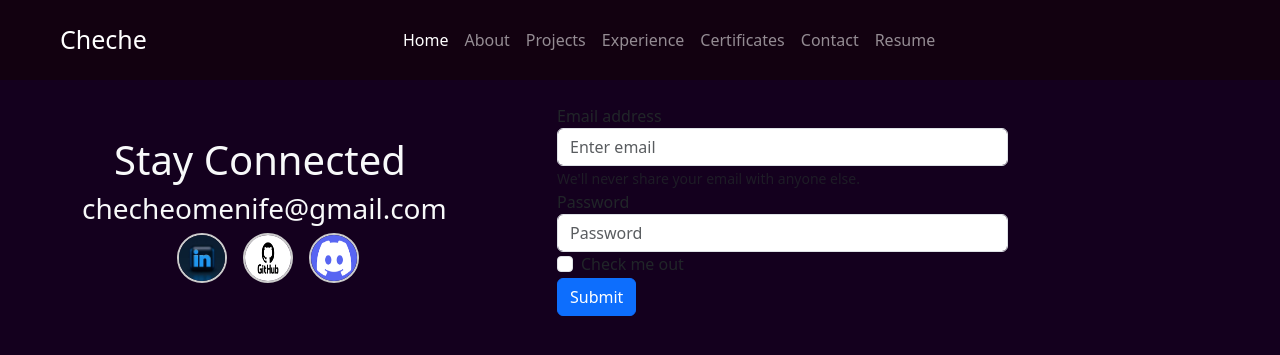
After one commit to Xcheche/django_portfolio, a Django app: page /contact/ in a window 1280 px wide. The commit adds this page. Shown: the top 355 px of the page. Run offline with Django 5.2, Linux system fonts and the light colour scheme.

Commit message:
contact page in progress

```diff
--- /dev/null
+++ b/resume/templates/contact.html
@@ -0,0 +1,56 @@
+{% extends 'base.html' %} <br />
+{% load static %} <br />
+{% block content1 %}
+<div class="row my-2">
+  <div class="col-4 text-center my-5 text-light">
+    <h1>Stay Connected</h1>
+    <h3>checheomenife@gmail.com</h3>
+    <div class="d-flex justify-content-center align-items-center">
+      <a href="https://linkedin.com">
+        <img src="{% static 'images/linkedin.jpeg' %}" alt="linkedin"width"50"
+        height="50" class="social_links ms-3" >
+      </a>
+      <a href="https://github.com">
+        <img src="{% static 'images/github.png' %}" alt="github"width"45"
+        height="50" class="social_links ms-3" >
+      </a>
+      <a href="https://discord.com">
+        <img src="{% static 'images/discord.png' %}" alt="discord"width"45"
+        height="50" class="social_links ms-3" >
+      </a>
+    </div>
+  </div>
+  <div class="col-5 offset-1 mt-3">
+    <form>
+      <div class="form-group">
+        <label for="exampleInputEmail1">Email address</label>
+        <input
+          type="email"
+          class="form-control"
+          id="exampleInputEmail1"
+          aria-describedby="emailHelp"
+          placeholder="Enter email"
+        />
+        <small id="emailHelp" class="form-text text-muted"
+          >We'll never share your email with anyone else.</small
+        >
+      </div>
+      <div class="form-group">
+        <label for="exampleInputPassword1">Password</label>
+        <input
+          type="Email"
+          class="form-control"
+          id="exampleInputPassword1"
+          placeholder="Password"
+        />
+      </div>
+      <div class="form-check">
+        <input type="checkbox" class="form-check-input" id="exampleCheck1" />
+        <label class="form-check-label" for="exampleCheck1">Check me out</label>
+      </div>
+      <button type="submit" class="btn btn-primary">Submit</button>
+    </form>
+  </div>
+</div>
+
+{% endblock content1 %}
--- a/resume/templates/navbar.html
+++ b/resume/templates/navbar.html
@@ -39,7 +39,7 @@
           >
         </li>
         <li class="nav-item">
-          <a class="nav-link" href="/">Contact</a>
+          <a class="nav-link" href="{% url 'resume:contact' %}">Contact</a>
         </li>
         <li class="nav-item">
           <a class="nav-link" href="/">Resume</a>
--- a/resume/urls.py
+++ b/resume/urls.py
@@ -8,4 +8,5 @@ urlpatterns = [
     path("projects/", views.projects, name="projects"),
     path("experience/", views.experience, name="experience"),
     path("certificates/", views.certificates, name="certificates"),
+    path("contact/", views.contact, name="contact"),
 ]
--- a/resume/views.py
+++ b/resume/views.py
@@ -68,3 +68,7 @@ def experience(request):
 
 def certificates(request):
     return render(request, "certificates.html")
+
+
+def contact(request):
+    return render(request, "contact.html")
```
Also changed, not shown: resume/templates/certificates.html (+9 -3 lines).
